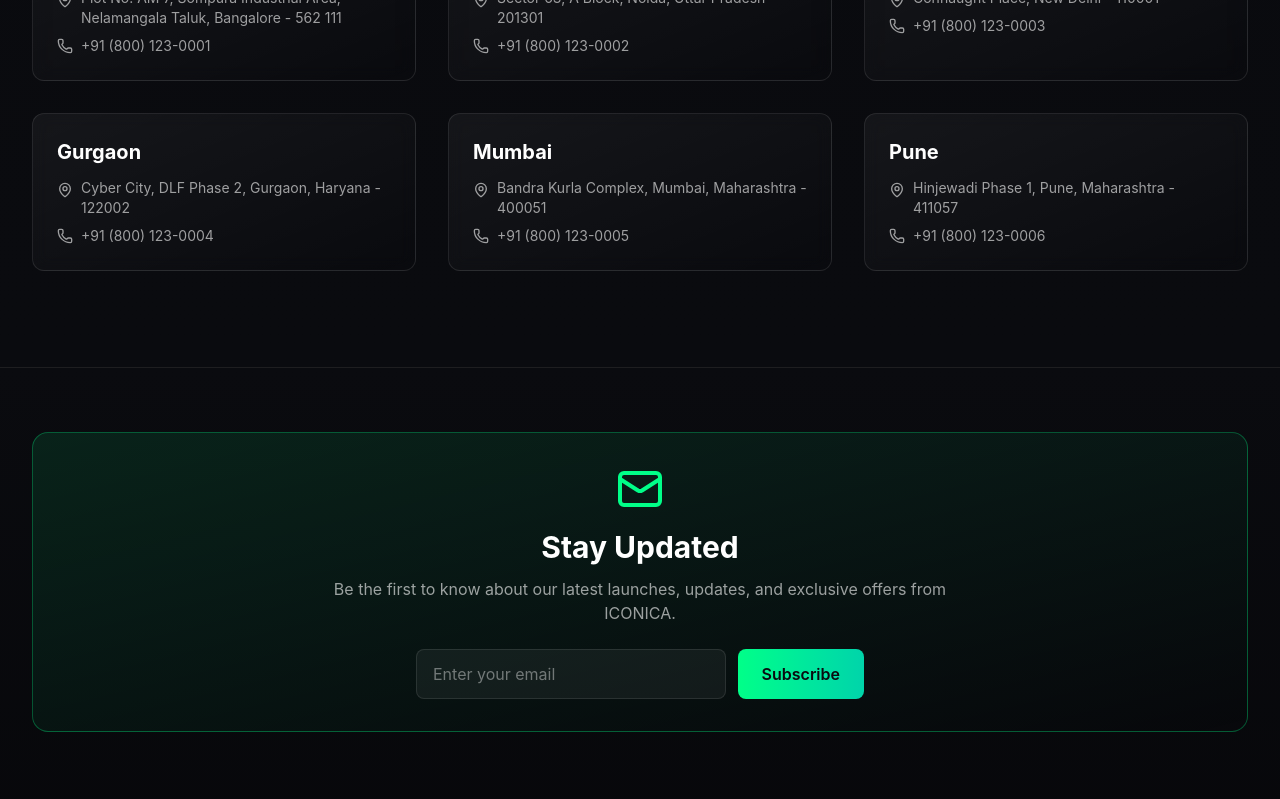
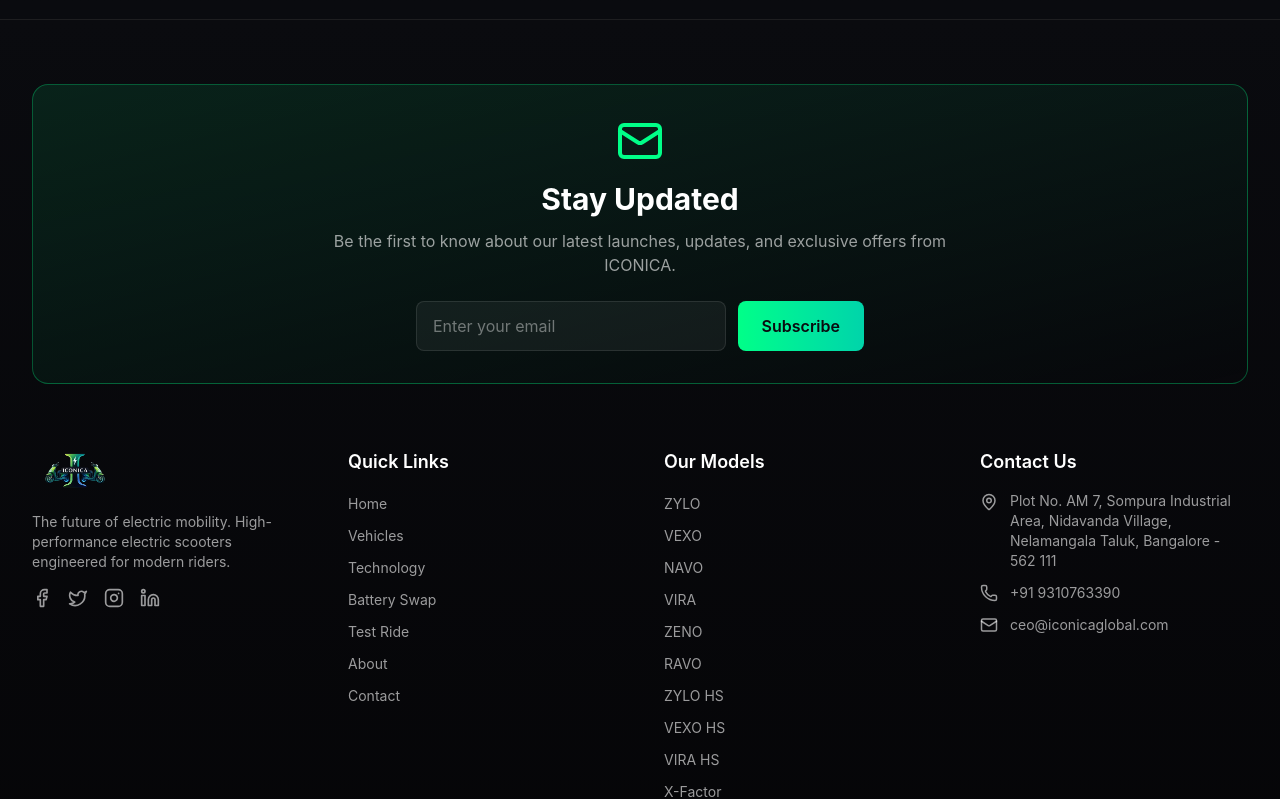
Before and after one commit to iconica123EvSegment/Website, a React (Vite) app: page /test-ride in a window 1280 px wide. Shown: the part 2660-3459 px from the top of the page. Built offline with nearby package versions, Linux system fonts and the light colour scheme.

Commit message:
Fix image import errors, remove dealer section, update vehicle data, and add PNG type declaration

```diff
--- a/src/app/components/Footer.tsx
+++ b/src/app/components/Footer.tsx
@@ -1,6 +1,7 @@
 import { Link } from 'react-router';
 import { Facebook, Twitter, Instagram, Linkedin, Mail, Phone, MapPin } from 'lucide-react';
-import iconicaLogo from '../../assets/00ae5a5bf96ad0a467a78b5cb2dac25336ad0c63.png';
+import iconicaLogoSrc from '../../assets/00ae5a5bf96ad0a467a78b5cb2dac25336ad0c63.png';
+const iconicaLogo = typeof iconicaLogoSrc === 'string' ? iconicaLogoSrc : iconicaLogoSrc.default;
 import { vehicles } from '../data/vehicles';
 import { useState } from 'react';
 
@@ -148,11 +149,11 @@
               </li>
               <li className="flex items-center space-x-3 text-sm text-white/60">
                 <Phone size={18} className="flex-shrink-0" />
-                <span>+91 (800) 123-4567</span>
+                <span>+91 9310763390</span>
               </li>
               <li className="flex items-center space-x-3 text-sm text-white/60">
                 <Mail size={18} className="flex-shrink-0" />
-                <span>hello@iconica.com</span>
+                <span>ceo@iconicaglobal.com</span>
               </li>
             </ul>
           </div>
--- a/src/app/data/vehicles.ts
+++ b/src/app/data/vehicles.ts
@@ -35,7 +35,7 @@
   {
     id: 'zylo',
     name: 'Iconic Zylo',
-    model: 'EV Motors PRINCE',
+    model: 'ZYLO',
     category: 'Low Speed',
     tagline: 'Premium Urban Commuting',
     description: 'Premium electric scooter with BLDC hub motor and dual tube suspension. Designed for smooth urban commuting with modern styling.',
@@ -63,7 +63,7 @@
   {
     id: 'vexo',
     name: 'Iconic Vexo',
-    model: 'EV Motors GRACE',
+    model: 'VEXO',
     category: 'Low Speed',
     tagline: 'Graceful City Mobility',
     description: 'Elegant design with reliable performance for daily urban commuting. Features modern styling and premium comfort.',
@@ -73,7 +73,7 @@
     batteryType: 'Lead Acid',
     voltage: '60-72V',
     price: 54999,
-    image: '/vehicle/zylo.png',
+    image: '/vehicle/a.png',
     images: [
       '/vehicle/a.png',
       '/vehicle/b.png',
@@ -91,7 +91,7 @@
   {
     id: 'navo',
     name: 'Iconic Navo',
-    model: 'EV Motors EVITA PRO',
+    model: 'NAVO',
     category: 'Low Speed',
     tagline: 'Navigate Your Future',
     description: 'Advanced version with improved performance and premium urban ride comfort. Perfect for daily commuters.',
@@ -101,7 +101,7 @@
     batteryType: 'Lead Acid',
     voltage: '60-72V',
     price: 56999,
-    image: '/vehicle/zylo.png',
+    image: '/vehicle/b.png',
     images: [
       '/vehicle/a.png',
       '/vehicle/b.png',
@@ -119,7 +119,7 @@
   {
     id: 'vira',
     name: 'Iconic Vira',
-    model: 'EV Motors ENERGY PRO',
+    model: 'VIRA',
     category: 'Low Speed',
     tagline: 'Reliable Energy',
     description: 'Reliable scooter with strong braking and smooth suspension for daily use. Built for comfort and efficiency.',
@@ -129,7 +129,7 @@
     batteryType: 'Lead Acid',
     voltage: '60-72V',
     price: 55999,
-    image: '/vehicle/zylo.png',
+    image: '/vehicle/vexo.png',
     images: [
       '/vehicle/a.png',
       '/vehicle/b.png',
@@ -147,7 +147,7 @@
   {
     id: 'zeno',
     name: 'Iconic Zeno',
-    model: 'EV Motors GLIDE',
+    model: 'ZENO',
     category: 'Low Speed',
     tagline: 'Smooth Gliding Experience',
     description: 'Balanced scooter offering performance + comfort for city riders. Perfect blend of style and functionality.',
@@ -175,7 +175,7 @@
   {
     id: 'ravo',
     name: 'Iconica Ravo',
-    model: 'EV Motors WINNER PRO',
+    model: 'RAVO',
     category: 'Low Speed',
     tagline: 'Winner in Every Way',
     description: 'Versatile low-speed scooter with multiple voltage options. Built to win your daily commute.',
@@ -185,7 +185,7 @@
     batteryType: 'Lead Acid',
     voltage: '48V / 60V / 72V',
     price: 52999,
-    image: '/vehicle/zylo.png',
+    image: '/vehicle/a.png',
     images: [
       '/vehicle/a.png',
       '/vehicle/b.png',
@@ -205,7 +205,7 @@
   {
     id: 'zylo-hs',
     name: 'Iconica Zylo HS',
-    model: 'EV Motors ZYLO PRO',
+    model: 'ZYLO HS',
     category: 'High Speed',
     tagline: 'High-Speed Performance',
     description: 'Upgraded high-speed variant with powerful motor and advanced features. Experience the thrill of speed with cutting-edge technology.',
@@ -217,7 +217,7 @@
     voltage: '72V',
     chargingTime: 4.5,
     price: 89999,
-    image: '/vehicle/zylo.png',
+    image: '/vehicle/b.png',
     images: [
       '/vehicle/a.png',
       '/vehicle/b.png',
@@ -235,7 +235,7 @@
   {
     id: 'vexo-hs',
     name: 'Iconica Vexo HS',
-    model: 'EV Motors VEXO PRO',
+    model: 'VEXO HS',
     category: 'High Speed',
     tagline: 'Velocity Unleashed',
     description: 'High-speed variant with sporty design and premium features. Built for riders who demand both speed and style.',
@@ -247,7 +247,7 @@
     voltage: '72V',
     chargingTime: 4.5,
     price: 89999,
-    image: '/vehicle/zylo.png',
+    image: '/vehicle/vexo.png',
     images: [
       '/vehicle/a.png',
       '/vehicle/b.png',
@@ -265,7 +265,7 @@
   {
     id: 'vira-hs',
     name: 'Iconica Vira HS',
-    model: 'EV Motors VIRA PRO',
+    model: 'VIRA HS',
     category: 'High Speed',
     tagline: 'High-Speed Performance',
     description: 'High-speed variant with advanced features.',
@@ -295,7 +295,7 @@
   {
     id: 'xfactor',
     name: 'Iconica X-Factor',
-    model: 'Premium High-Speed Smart Scooter',
+    model: 'X-Factor',
     category: 'High Speed',
     tagline: 'The Ultimate Experience',
     description: 'Premium high-speed smart scooter with advanced connectivity and safety features. The pinnacle of electric scooter technology.',
@@ -307,7 +307,7 @@
     voltage: '72V',
     chargingTime: 5,
     price: 129999,
-    image: '/vehicle/zylo.png',
+    image: '/vehicle/a.png',
     images: [
       '/vehicle/a.png',
       '/vehicle/b.png',
--- a/src/app/pages/Contact.tsx
+++ b/src/app/pages/Contact.tsx
@@ -34,13 +34,13 @@
     {
       icon: Mail,
       title: 'Email',
-      details: ['hello@iconica.com', 'support@iconica.com'],
+      details: ['ceo@iconicaglobal.com'],
       color: '#00ff88'
     },
     {
       icon: Phone,
       title: 'Phone',
-      details: ['+91 (800) 123-4567', '+91 (800) 123-4568'],
+      details: ['+91 93107663990'],
       color: '#00d4aa'
     },
     {
@@ -253,13 +253,13 @@
                   Need immediate assistance? Our support team is available to help you with any questions or concerns.
                 </p>
                 <div className="space-y-4">
-                  <a href="mailto:support@iconica.com" className="flex items-center space-x-3 text-[#00ff88] hover:text-[#00d4aa] transition-colors">
+                  <a href="mailto:ceo@iconicaglobal.com" className="flex items-center space-x-3 text-[#00ff88] hover:text-[#00d4aa] transition-colors">
                     <Mail size={20} />
-                    <span>support@iconica.com</span>
+                    <span>ceo@iconicaglobal.com</span>
                   </a>
-                  <a href="tel:+15551234567" className="flex items-center space-x-3 text-[#00ff88] hover:text-[#00d4aa] transition-colors">
+                  <a href="tel:+919310763990" className="flex items-center space-x-3 text-[#00ff88] hover:text-[#00d4aa] transition-colors">
                     <Phone size={20} />
-                    <span>+1 (555) 123-4567</span>
+                    <span>+91 9310763990</span>
                   </a>
                 </div>
               </div>
--- a/src/app/pages/TestRide.tsx
+++ b/src/app/pages/TestRide.tsx
@@ -313,35 +313,7 @@
             />
           </motion.div>
 
-          <div className="grid grid-cols-1 md:grid-cols-2 lg:grid-cols-3 gap-8">
-            {[
-              { city: 'Bangalore', address: 'Plot No. AM 7, Sompura Industrial Area, Nelamangala Taluk, Bangalore - 562 111', phone: '+91 (800) 123-0001' },
-              { city: 'Noida', address: 'Sector 63, A Block, Noida, Uttar Pradesh - 201301', phone: '+91 (800) 123-0002' },
-              { city: 'Delhi', address: 'Connaught Place, New Delhi - 110001', phone: '+91 (800) 123-0003' },
-              { city: 'Gurgaon', address: 'Cyber City, DLF Phase 2, Gurgaon, Haryana - 122002', phone: '+91 (800) 123-0004' },
-              { city: 'Mumbai', address: 'Bandra Kurla Complex, Mumbai, Maharashtra - 400051', phone: '+91 (800) 123-0005' },
-              { city: 'Pune', address: 'Hinjewadi Phase 1, Pune, Maharashtra - 411057', phone: '+91 (800) 123-0006' }
-            ].map((dealer, index) => (
-              <motion.div
-                key={index}
-                initial={{ opacity: 0, y: 30 }}
-                whileInView={{ opacity: 1, y: 0 }}
-                viewport={{ once: true }}
-                transition={{ delay: index * 0.1 }}
-                className="p-6 bg-gradient-to-br from-white/5 to-white/0 backdrop-blur-sm border border-white/10 rounded-xl hover:border-[#00ff88]/30 transition-all duration-300"
-              >
-                <h3 className="text-xl font-bold mb-3 text-white">{dealer.city}</h3>
-                <p className="text-white/60 text-sm mb-2 flex items-start space-x-2">
-                  <MapPin size={16} className="mt-1 flex-shrink-0" />
-                  <span>{dealer.address}</span>
-                </p>
-                <p className="text-white/60 text-sm flex items-center space-x-2">
-                  <Phone size={16} />
-                  <span>{dealer.phone}</span>
-                </p>
-              </motion.div>
-            ))}
-          </div>
+          {/* Dealer locations grid removed as requested */}
         </div>
       </section>
     </div>
--- /dev/null
+++ b/src/images.d.ts
@@ -0,0 +1,4 @@
+declare module '*.png' {
+  const value: string;
+  export default value;
+}
```
Also changed, not shown: src/app/pages/About.tsx (+3 -39 lines), vehicle/logo.png (added).
